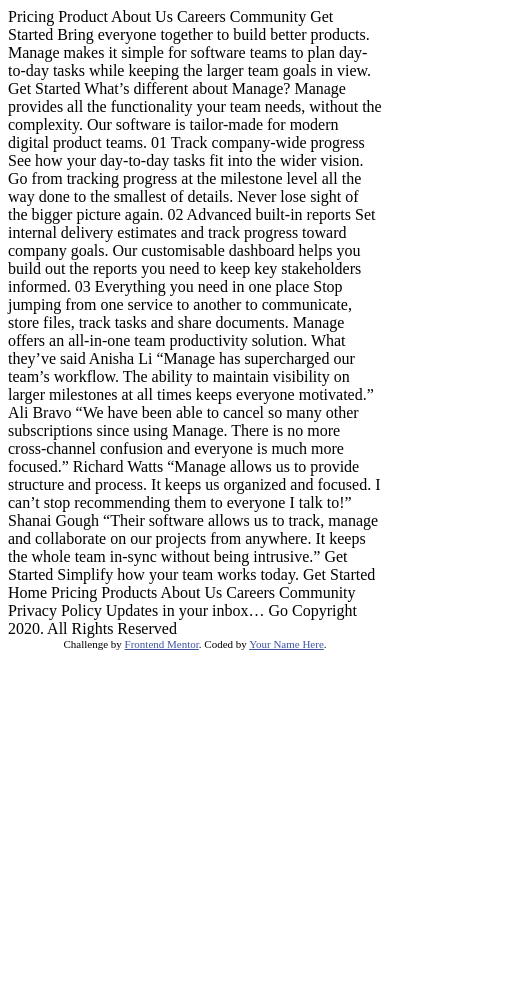
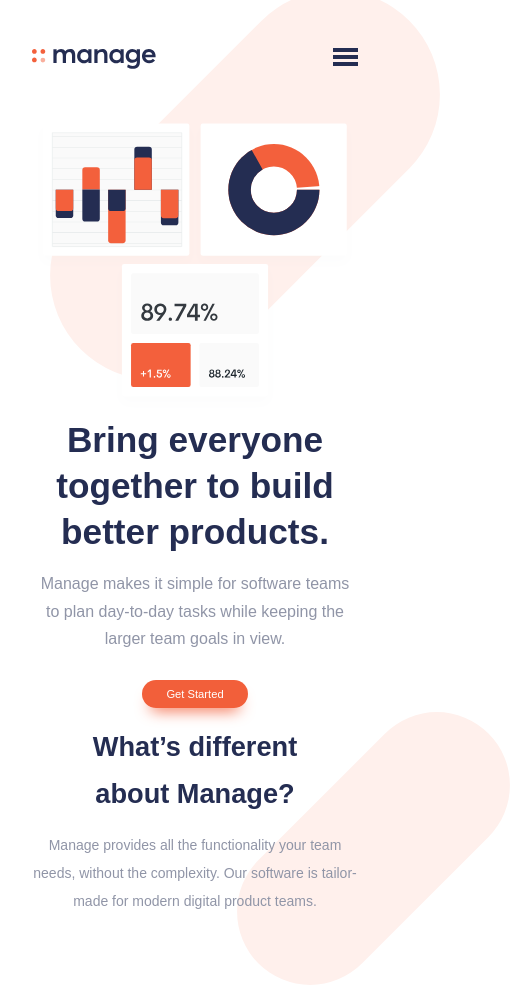
Before and after one commit to kbrandon19/manage-landing-page, a plain HTML site: page index.html in a window 390 px wide. Shown: the whole page, 510 px wide, since content can reach past the window. Before the commit the page ends 844 px from the top, so only its background shows below. Drawn offline with Linux system fonts and the light colour scheme; a web font is replaced by a local one.

Commit message:
Completion of Nav & Intro Components

```diff
--- a/index.html
+++ b/index.html
@@ -1,101 +1,85 @@
 <!DOCTYPE html>
 <html lang="en">
+
 <head>
   <meta charset="UTF-8">
-  <meta name="viewport" content="width=device-width, initial-scale=1.0"> <!-- displays site properly based on user's device -->
+  <meta name="viewport" content="width=device-width, initial-scale=1.0">
+  <!-- displays site properly based on user's device -->
 
   <link rel="icon" type="image/png" sizes="32x32" href="./images/favicon-32x32.png">
 
-  <title>Frontend Mentor | Manage landing page</title>
+  <link rel="stylesheet" href="/scss/style.css">
+  <!-- Font Family: Vietnam -->
+  <link rel="preconnect" href="https://fonts.gstatic.com">
+  <link href="https://fonts.googleapis.com/css2?family=Be+Vietnam:ital,wght@0,400;0,700;1,500&display=swap"
+    rel="stylesheet">
 
-  <!-- Feel free to remove these styles or customise in your own stylesheet 👍 -->
-  <style>
-    .attribution { font-size: 11px; text-align: center; }
-    .attribution a { color: hsl(228, 45%, 44%); }
-  </style>
+
+  <title>Manage Landing Page</title>
+
+
 </head>
+
 <body>
 
-  Pricing
-  Product
-  About Us
-  Careers
-  Community
-
-  Get Started
-
-  Bring everyone together to build better products.
-
-  Manage makes it simple for software teams to plan day-to-day
-  tasks while keeping the larger team goals in view.
-
-  Get Started
-
-  What’s different about Manage?
-
-  Manage provides all the functionality your team needs, without
-  the complexity. Our software is tailor-made for modern digital
-  product teams.
-
-  01
-  Track company-wide progress
-  See how your day-to-day tasks fit into the wider vision. Go from
-  tracking progress at the milestone level all the way done to the
-  smallest of details. Never lose sight of the bigger picture again.
-
-  02
-  Advanced built-in reports
-  Set internal delivery estimates and track progress toward company
-  goals. Our customisable dashboard helps you build out the reports
-  you need to keep key stakeholders informed.
-
-  03
-  Everything you need in one place
-  Stop jumping from one service to another to communicate, store files,
-  track tasks and share documents. Manage offers an all-in-one team
-  productivity solution.
-
-  What they’ve said
-
-  Anisha Li
-  “Manage has supercharged our team’s workflow. The ability to maintain
-  visibility on larger milestones at all times keeps everyone motivated.”
-
-  Ali Bravo
-  “We have been able to cancel so many other subscriptions since using
-  Manage. There is no more cross-channel confusion and everyone is much
-  more focused.”
-
-  Richard Watts
-  “Manage allows us to provide structure and process. It keeps us organized
-  and focused. I can’t stop recommending them to everyone I talk to!”
-
-  Shanai Gough
-  “Their software allows us to track, manage and collaborate on our projects
-  from anywhere. It keeps the whole team in-sync without being intrusive.”
-
-  Get Started
-
-  Simplify how your team works today.
-  Get Started
-
-  Home
-  Pricing
-  Products
-  About Us
-  Careers
-  Community
-  Privacy Policy
-
-  Updates in your inbox…
-  Go
-
-  Copyright 2020. All Rights Reserved
+  <!-- wrappers the entire first section-->
+  <div class="container">
 
 
-  <div class="attribution">
-    Challenge by <a href="https://www.frontendmentor.io?ref=challenge" target="_blank">Frontend Mentor</a>.
-    Coded by <a href="#">Your Name Here</a>.
+    <header>
+      <nav class="nav">
+        <div class="logo">
+          <img src="./images/logo.svg" alt="">
+        </div>
+
+
+        <div class="desktop-nav desktop">
+          <div class="desktop-links"></div>
+          <div class="cta"></div>
+        </div>
+
+        <div class="ham">
+          <img src="./images/icon-hamburger.svg" alt="">
+        </div>
+
+      </nav>
+    </header>
+
+    <div class="intro">
+
+      <div class="top-bg-pattern">
+        <img src="./images/bg-tablet-pattern.svg" alt="">
+      </div>
+      <div class="intro-text">
+        <h1> Bring everyone together to build better products.</h1>
+        <p> Manage makes it simple for software teams to plan day-to-day
+          tasks while keeping the larger team goals in view.</p>
+
+        <a href="">Get Started</a>
+
+      </div>
+      <div class="intro-graphic">
+        <img src="./images/illustration-intro.svg" alt="">
+      </div>
+
+      <div class="btm-bg-pattern">
+        <img src="./images/bg-tablet-pattern.svg" alt="">
+      </div>
+
+    </div>
+
+    <div class="info">
+      <div class="info-text">
+        <h2>  What’s different about Manage?</h2>
+        <p>  Manage provides all the functionality your team needs, without
+          the complexity. Our software is tailor-made for modern digital
+          product teams.</p>
+      </div>
+      <div class="grid"></div>
+    </div>
   </div>
+
+
 </body>
+
 </html>
--- /dev/null
+++ b/scss/style.scss
@@ -0,0 +1,147 @@
+//Colors
+
+    //primary
+$bright-red:hsl(12, 88%, 59%);
+$dark-blue:hsl(228, 39%, 23%);
+
+    //neutral
+$dark-grayish-blue:hsl(227, 12%, 61%);
+$very-dark-blue: hsl(233, 12%, 13%);
+$very-pale-red: hsl(13, 100%, 96%);
+$very-light-gray: hsl(0, 0%, 98%);
+
+p{font-size:1rem;}
+
+body{
+    padding:0;
+    margin:0;
+    box-sizing: border-box;
+    font-family: 'Be Vietnam', sans-serif;
+}
+
+.desktop{
+    display: none;
+}
+
+.container{
+    width:100%;
+    height:auto;
+    position: relative;
+
+
+    .nav{
+        width:auto;
+        height:auto;
+        display:flex;
+        justify-content: space-between;
+        align-items: center;
+        padding:3rem 2rem;
+
+
+        .logo{
+            height:100;
+            display: inline-block;
+            img{
+                width:85%;
+               vertical-align: middle;
+
+            }
+        }
+
+    }
+
+    .intro{
+        width:auto;
+        height:auto;
+        padding:0 2rem;
+        display: flex;
+        flex-direction: column-reverse;
+
+        .top-bg-pattern{
+
+            img{position: absolute;
+                width:100%;
+                top:-10px;
+                right:-50px;
+                z-index:-1;
+            }
+        }
+
+        .btm-bg-pattern{
+
+            img{position: absolute;
+                width:70%;
+                bottom:-70px;
+                right:-120px;
+                z-index:-1;
+            }
+        }
+        .intro-text{
+
+            text-align:center;
+
+
+            h1{
+
+                font-weight:700;
+                color:$dark-blue;
+                line-height: 1.3;
+                font-size:2.2rem;
+                margin:0;
+            }
+
+            p{
+                color:$dark-grayish-blue;
+                font-weight: 300;
+                padding:0 .5rem;
+                text-align: center;
+                line-height: 1.7;
+                margin-bottom:2rem;
+            }
+
+            a{
+                text-decoration: none;
+                padding:.5rem 1.5rem;
+                background:$bright-red;
+                color:#ffffff;
+                font-size:.7rem;
+                border-radius:25px;
+                box-shadow: 0px 10px 15px -8px $bright-red;
+            }
+
+        }
+
+        .intro-graphic{
+            position: relative;
+            width:100%;
+            height:auto;
+
+            img{
+                width:100%;
+            }
+        }
+    }
+
+    .info{
+        width:auto;
+        height:auto;
+        padding:0 2rem;
+        .info-text{
+            text-align: center;
+            line-height: 1.7;
+
+            h2{
+                color:$dark-blue;
+                padding:0 2rem;
+                margin-bottom:0;
+                font-size:1.7rem;
+            }
+            p{
+                color:$dark-grayish-blue;
+                font-weight: 300;
+                line-height: 2;
+                font-size:14px;
+            }
+        }
+    }
+}
```
Also changed, not shown: scss/style.css (added), 3 other files.
